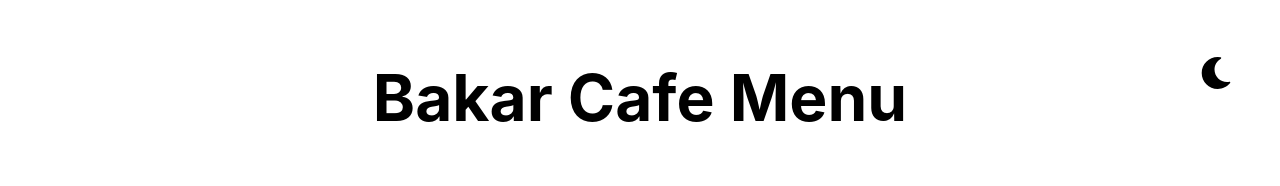
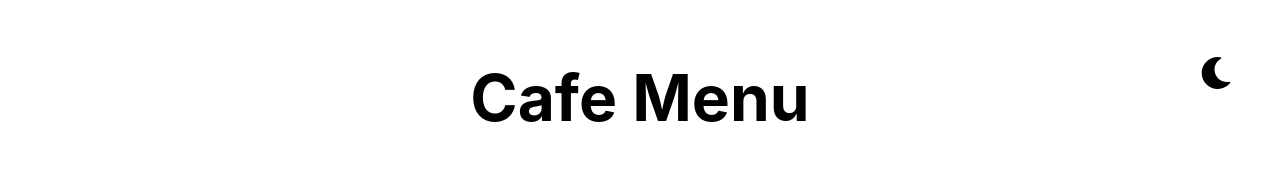
Before and after one commit to Ethemkizilyer/React-project-1, a React (Create React App) app: page / in a window 1280 px wide. Shown: the top 186 px of the page. Built offline with nearby package versions, Linux system fonts and the light colour scheme.

Commit message:
initialcommit

```diff
--- a/src/App.js
+++ b/src/App.js
@@ -40,7 +40,7 @@ const categ_filter = (itemData) => {
   return (
     <div className="App">
       <div className="header">
-        <h1>Bakar Cafe Menu</h1>
+        <h1>Cafe Menu</h1>
         <i onClick={ethem}>
           <Icons />
         </i>
```
